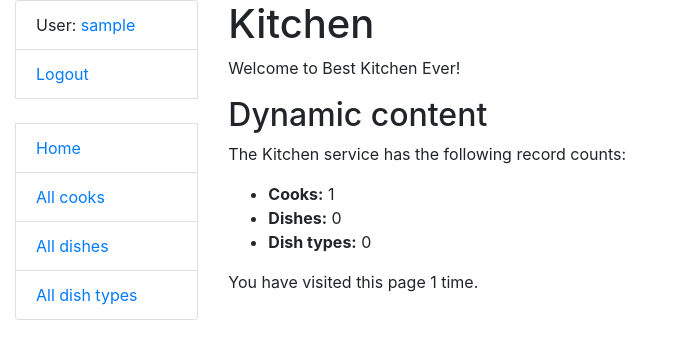
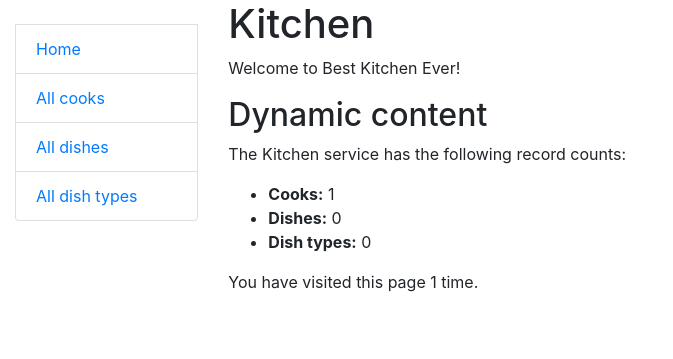
Before and after one commit to Codoeh/Kitchen_website, a Django app: page / in a window 1280 px wide. Shown: the top 359 px of the page, without its empty margins (0-673 px from the left). Run offline with Django 5.2, Linux system fonts and the light colour scheme; the visitor is signed in with stand-in values (Sample User, id 1); data comes from the database, SQL or seed files in the repository; data that the repository does not hold is empty.

Commit message:
add login.html

```diff
--- a/templates/includes/sidebar.html
+++ b/templates/includes/sidebar.html
@@ -1,10 +1,10 @@
 <ul class="sidebar-nav list-group">
-  {% if user.is_authenticated %}
-    <li class="list-group-item">User: <a href="{{ user.get_absolute_url }}">{{ user.get_username }}</a></li>
-    <li class="list-group-item"><a href="{% url 'logout'%}?next={{request.path}}">Logout</a></li>
-  {% else %}
-    <li class="list-group-item"><a href="{% url 'login'%}?next={{request.path}}">Login</a></li>
-  {% endif %}
+{#  {% if user.is_authenticated %}#}
+{#    <li class="list-group-item">User: <a href="{{ user.get_absolute_url }}">{{ user.get_username }}</a></li>#}
+{#    <li class="list-group-item"><a href="{% url 'logout'%}?next={{request.path}}">Logout</a></li>#}
+{#  {% else %}#}
+{#    <li class="list-group-item"><a href="{% url 'login'%}?next={{request.path}}">Login</a></li>#}
+{#  {% endif %}#}
 
   <br>
 
```
Also changed, not shown: templates/registration/login.html (added, +24 -0 lines).
